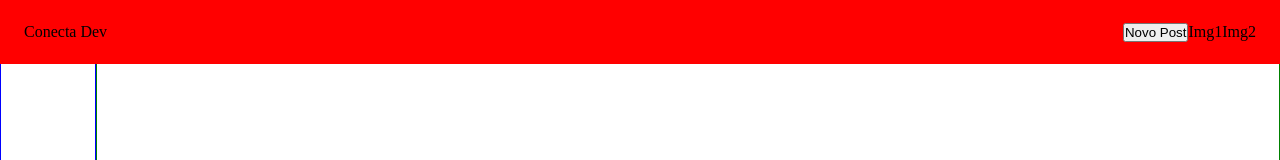
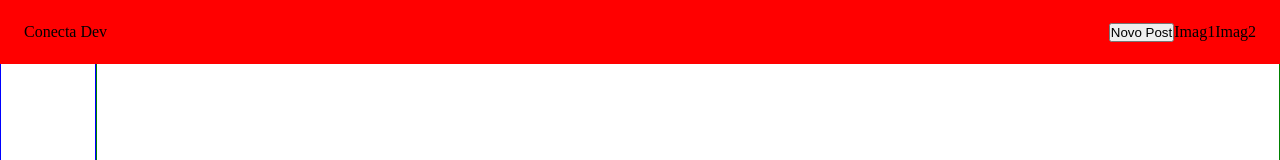
Before and after one commit to LopeKai/conectdev, a React (Create React App) app: page / in a window 1280 px wide. Shown: the top 160 px of the page. Built offline with nearby package versions, Linux system fonts and the light colour scheme.

Commit message:
test commit

```diff
--- a/src/pages/Home/components/Header.js
+++ b/src/pages/Home/components/Header.js
@@ -10,8 +10,8 @@ function Header() {
 
                 <div className="">
                     <button>Novo Post</button>
-                    <span>Img1</span>
-                    <span>Img2</span>
+                    <span>Imag1</span>
+                    <span>Imag2</span>
                 </div>
             </div>
         </header>
```
